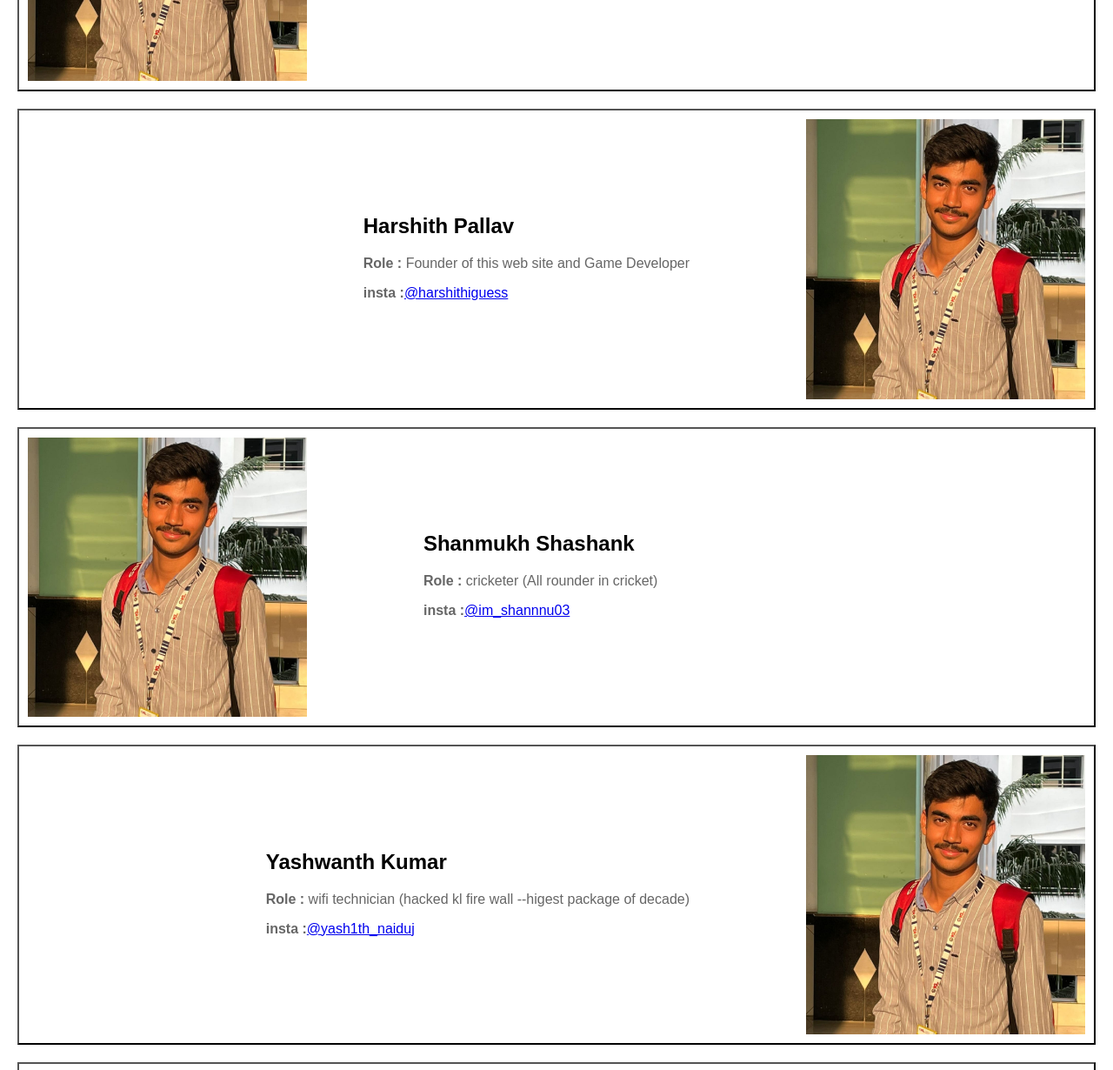
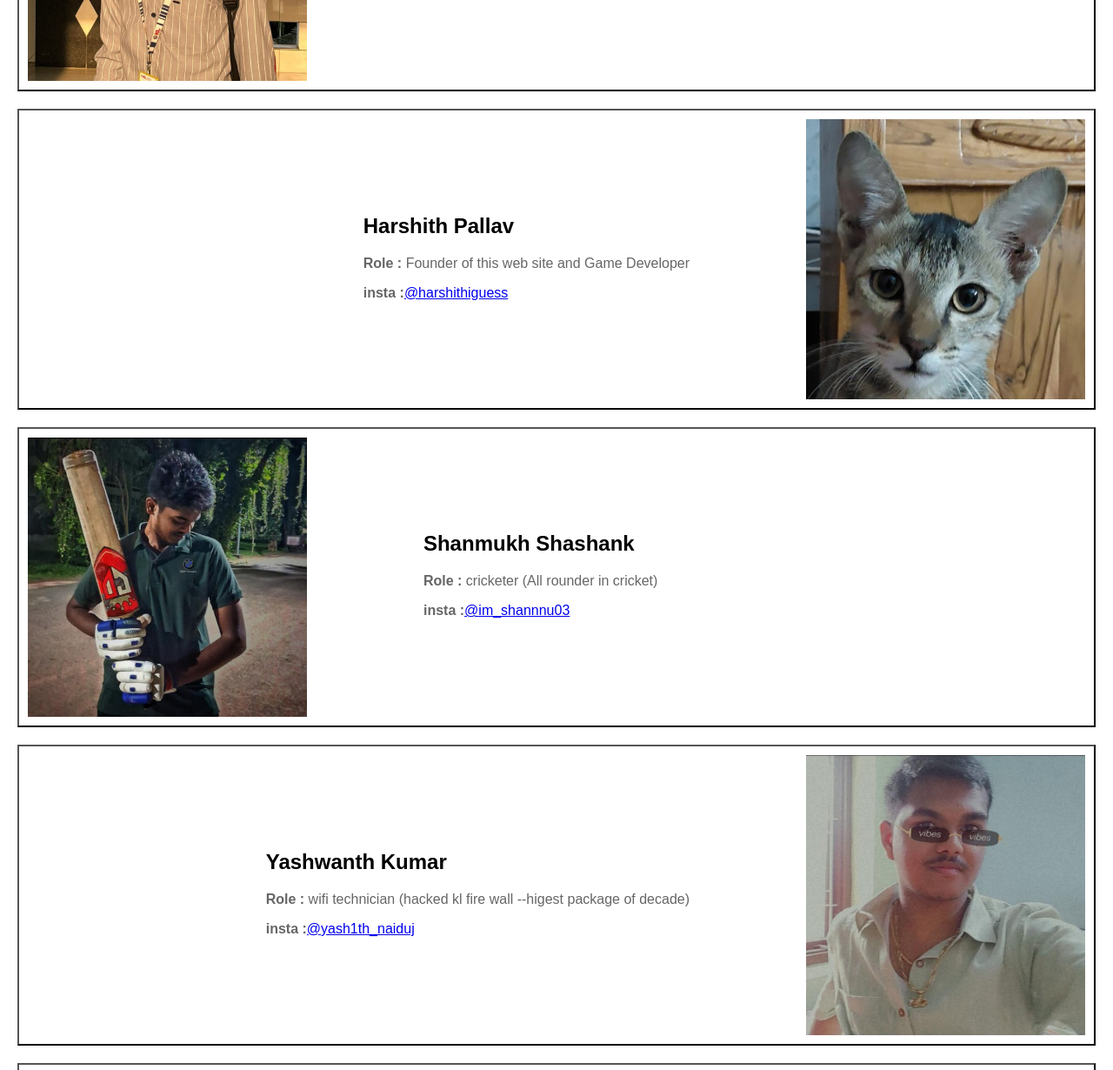
Before and after one commit to projectX17/projectX17.github.io, a plain HTML site: page about.html in a window 1280 px wide. Shown: the part 360-1590 px from the top of the page at 87% size. Drawn offline with Linux system fonts and the light colour scheme.

Commit message:
debuging final trail

```diff
--- a/about.html
+++ b/about.html
@@ -23,7 +23,7 @@
     </section>
 
     <section class="team-member " id="harshith_section">
-        <img src="assets/images/taufic.jpg" alt="harshith" id="harshith">
+        <img src="assets/images/harshith.jpg" alt="harshith" id="harshith">
          <spam id="harshith_spam">
             <h1>Harshith Pallav </h1>
             <p> <strong>Role :</strong> Founder of this web site and Game Developer  </p>
@@ -32,7 +32,7 @@
     </section>
 
     <section class="team-member " id="shannu_section">
-        <img src="assets/images/taufic.jpg" alt="shannu" id="shannu">
+        <img src="assets/images/shannu.jpg" alt="shannu" id="shannu">
          <spam id="shannu_spam">
             <h1>Shanmukh Shashank </h1>
             <p> <strong>Role :</strong> cricketer (All rounder in cricket)</p>
@@ -41,7 +41,7 @@
     </section>
 
     <section class="team-member " id="yash_section">
-        <img src="assets/images/taufic.jpg" alt="yash" id="yash">
+        <img src="assets/images/yash.jpg" alt="yash" id="yash">
          <spam id="yash_spam">
             <h1> Yashwanth Kumar </h1>
             <p> <strong>Role :</strong> wifi technician (hacked kl fire wall --higest package of decade) </p>
@@ -51,7 +51,7 @@
     </section>
 
         <section class="team-member " id="guru_section">
-            <img src="assets/images/taufic.jpg" alt="guru" id="guru">
+            <img src="assets/images/guru.jpg" alt="guru" id="guru">
              <spam id="guru_spam">
                 <h1> Guru Reddy </h1>
                 <p> <strong>Role :</strong>SVR core member (KL SVR is under control of this boy )</p>
@@ -60,7 +60,7 @@
         </section>
 
         <section class="team-member " id="umash_section">
-            <img src="assets/images/taufic.jpg" alt="umash" id="umash">
+            <img src="assets/images/umash.jpg" alt="umash" id="umash">
              <spam id="umash_spam">
                 <h1> Umash </h1>
                 <p> <strong>Role :</strong>Youtuber (Near to 500 subscribers )</p>
```
